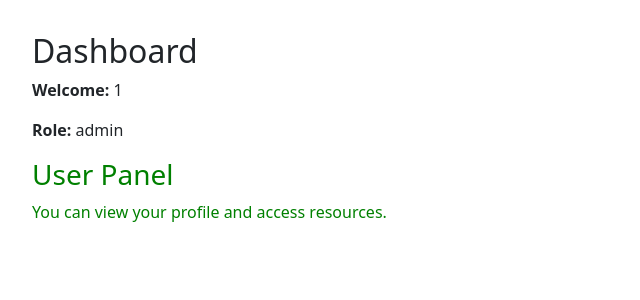
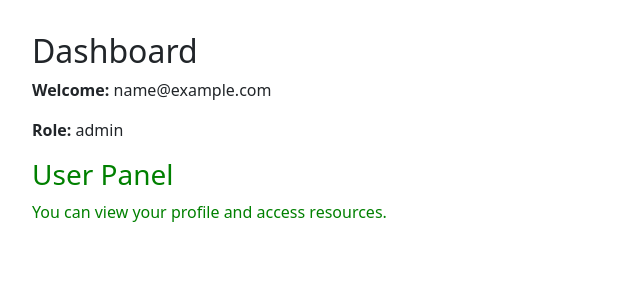
Before and after one commit to nelsonkimaiga/ldp-webapp-frontend, a React (Create React App) app: page /dashboard in a window 1280 px wide. Shown: the top 300 px of the page, without its empty margins (0-640 px from the left). Built offline with nearby package versions, Linux system fonts and the light colour scheme; sample sign-in values are in the browser's storage.

Commit message:
testing claims

```diff
--- a/src/pages/Dashboard.jsx
+++ b/src/pages/Dashboard.jsx
@@ -26,7 +26,7 @@ const Dashboard = () => {
   return (
     <div style={{ padding: "2rem" }}>
       <h2>Dashboard</h2>
-      <p><strong>Welcome:</strong> {claims.sub}</p>
+      <p><strong>Welcome:</strong> {claims.email}</p>
       <p><strong>Role:</strong> {claims.role}</p>
 
       {claims.role === "Admin" ? (
```
